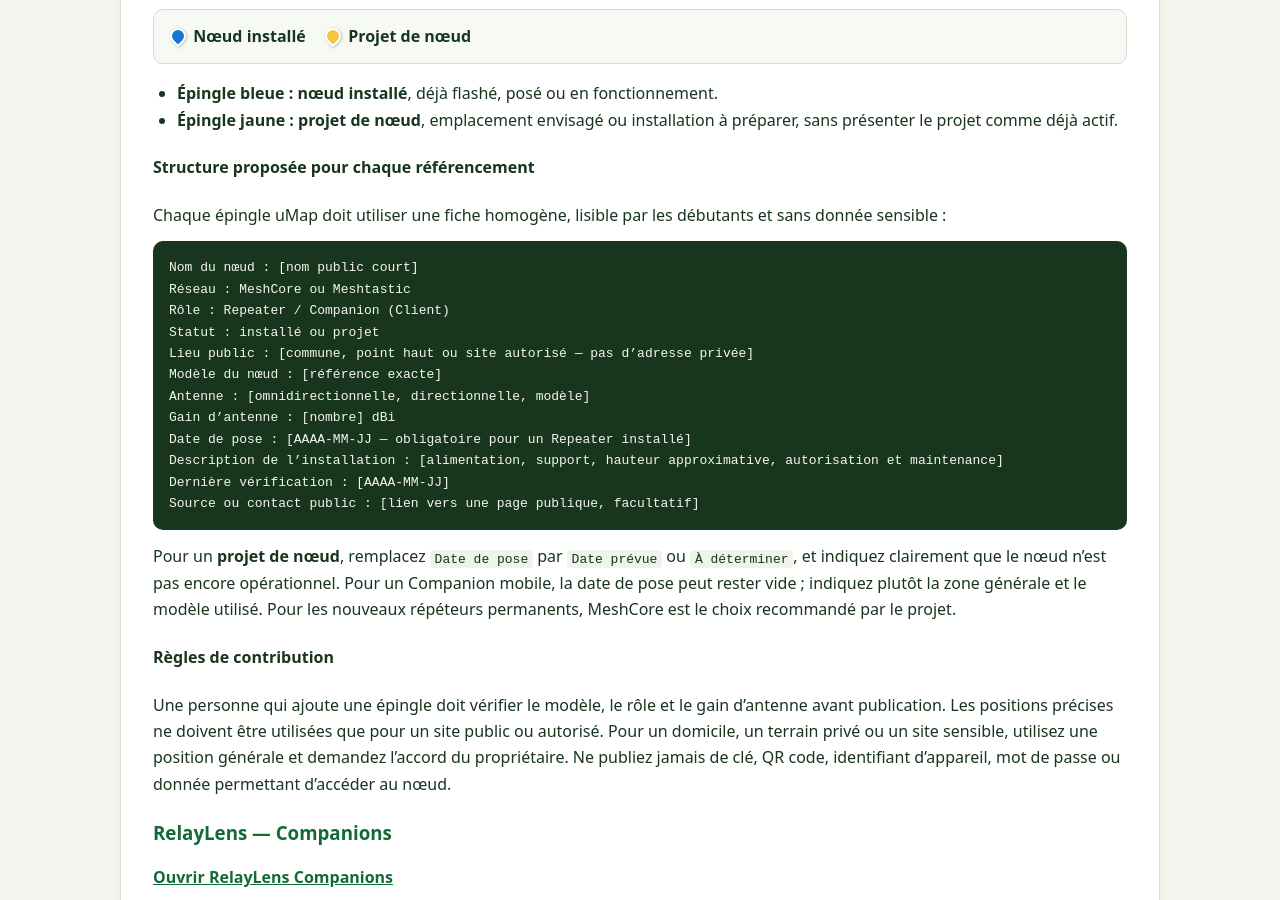
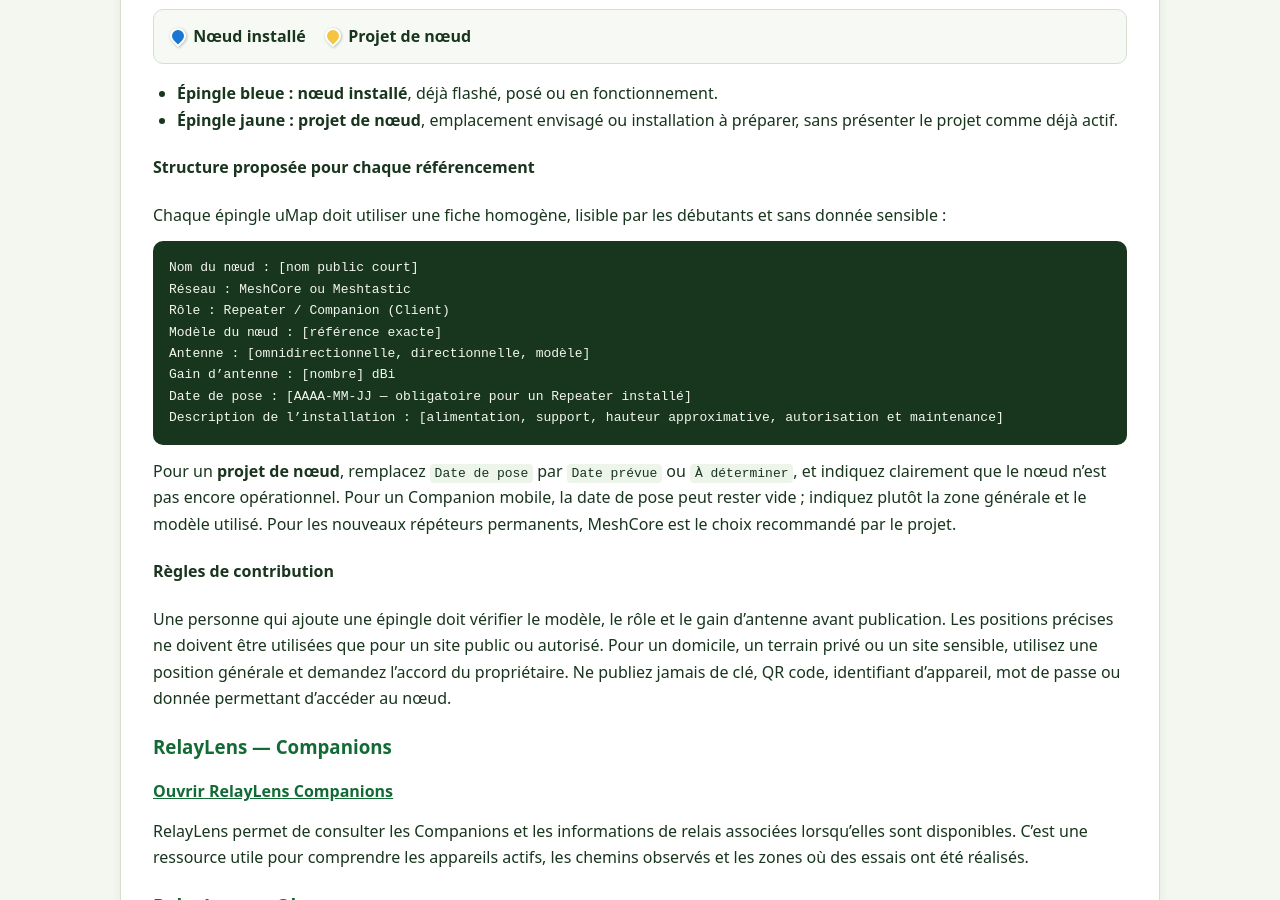
Before and after one commit to 1234LUCIUS/projet-interconnexion-normand-wiki, a Jekyll site: the page built from docs/04-carte-interactive.md, in a window 1280 px wide and 900 px high, scrolled down 3462 px. Built offline with Jekyll 4.4.1, drawn with Linux system fonts in a browser that asks for light colours.

Commit message:
Simplifie la fiche des noeuds uMap

````diff
--- a/docs/04-carte-interactive.md
+++ b/docs/04-carte-interactive.md
@@ -78,15 +78,11 @@ Chaque épingle uMap doit utiliser une fiche homogène, lisible par les débutan
 Nom du nœud : [nom public court]
 Réseau : MeshCore ou Meshtastic
 Rôle : Repeater / Companion (Client)
-Statut : installé ou projet
-Lieu public : [commune, point haut ou site autorisé — pas d’adresse privée]
 Modèle du nœud : [référence exacte]
 Antenne : [omnidirectionnelle, directionnelle, modèle]
 Gain d’antenne : [nombre] dBi
 Date de pose : [AAAA-MM-JJ — obligatoire pour un Repeater installé]
 Description de l’installation : [alimentation, support, hauteur approximative, autorisation et maintenance]
-Dernière vérification : [AAAA-MM-JJ]
-Source ou contact public : [lien vers une page publique, facultatif]
 ```
 
 Pour un **projet de nœud**, remplacez `Date de pose` par `Date prévue` ou `À déterminer`, et indiquez clairement que le nœud n’est pas encore opérationnel. Pour un Companion mobile, la date de pose peut rester vide ; indiquez plutôt la zone générale et le modèle utilisé. Pour les nouveaux répéteurs permanents, MeshCore est le choix recommandé par le projet.
````
